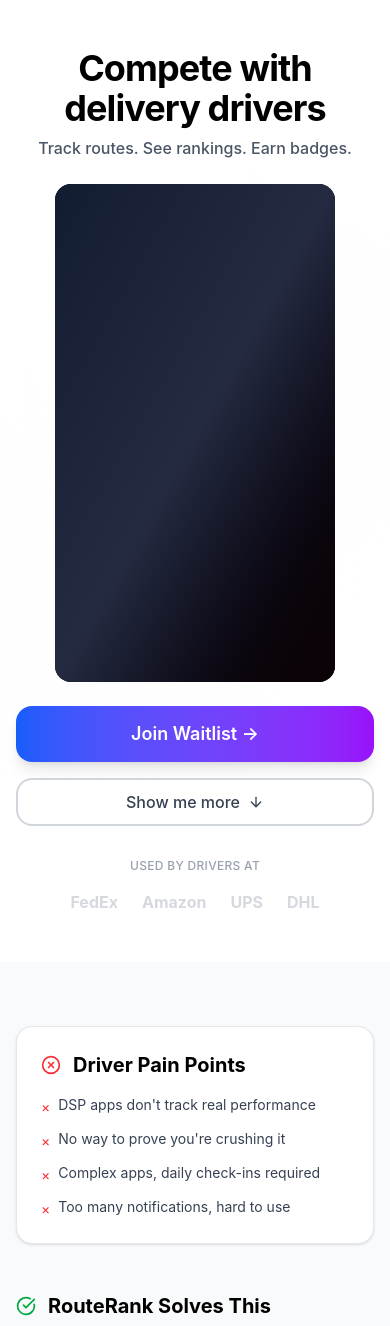
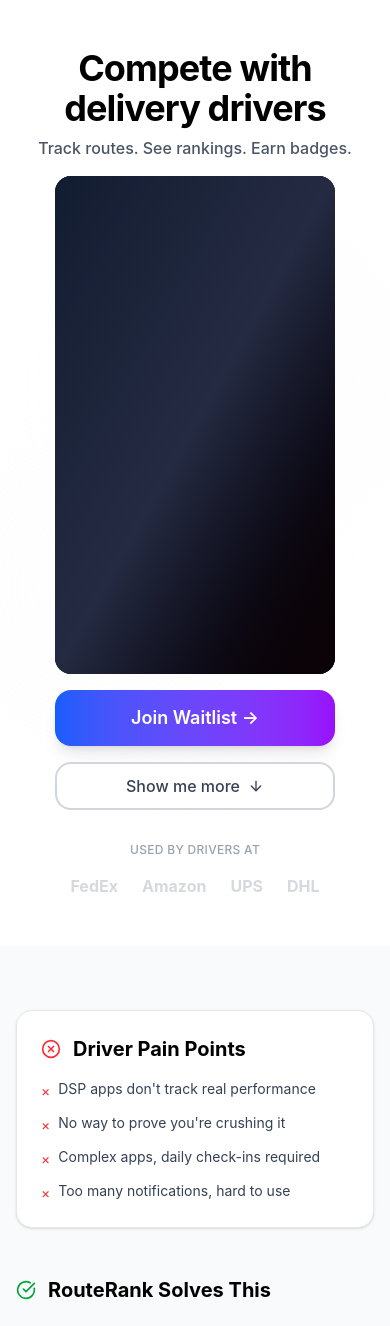
Before and after one commit to interventionbluecamo-afk/routerank-landing, a Next.js app: page / in a window 390 px wide. Shown: the top 1326 px of the page. Built offline with nearby package versions, Linux system fonts and the light colour scheme.

Commit message:
Fix mobile sizing: match button width to video width for perfect alignment

```diff
--- a/components/landing/hero.tsx
+++ b/components/landing/hero.tsx
@@ -160,7 +160,7 @@ export function Hero() {
       </div>
 
       <div className="max-w-6xl mx-auto w-full relative z-10">
-        <div className="flex flex-col items-center gap-6 sm:gap-8 lg:gap-10">
+        <div className="flex flex-col items-center gap-4 sm:gap-6 lg:gap-8">
           {/* Title */}
           <motion.div
             initial={{ opacity: 0, y: 20 }}
@@ -210,12 +210,12 @@ export function Hero() {
             </div>
           </motion.div>
 
-          {/* Content Below Video */}
+          {/* Content Below Video - Matches video width */}
           <motion.div
             initial={{ opacity: 0, y: 20 }}
             animate={{ opacity: 1, y: 0 }}
             transition={{ delay: 0.3, duration: 0.6, ease: 'easeOut' }}
-            className="text-center space-y-4 sm:space-y-5 w-full max-w-md mx-auto"
+            className="text-center space-y-4 sm:space-y-5 w-full max-w-[280px] sm:max-w-[320px] lg:max-w-[360px] mx-auto"
           >
             {/* Animated Form Reveal - Airbnb Style with Success State */}
             <AnimatePresence mode="wait">
```
